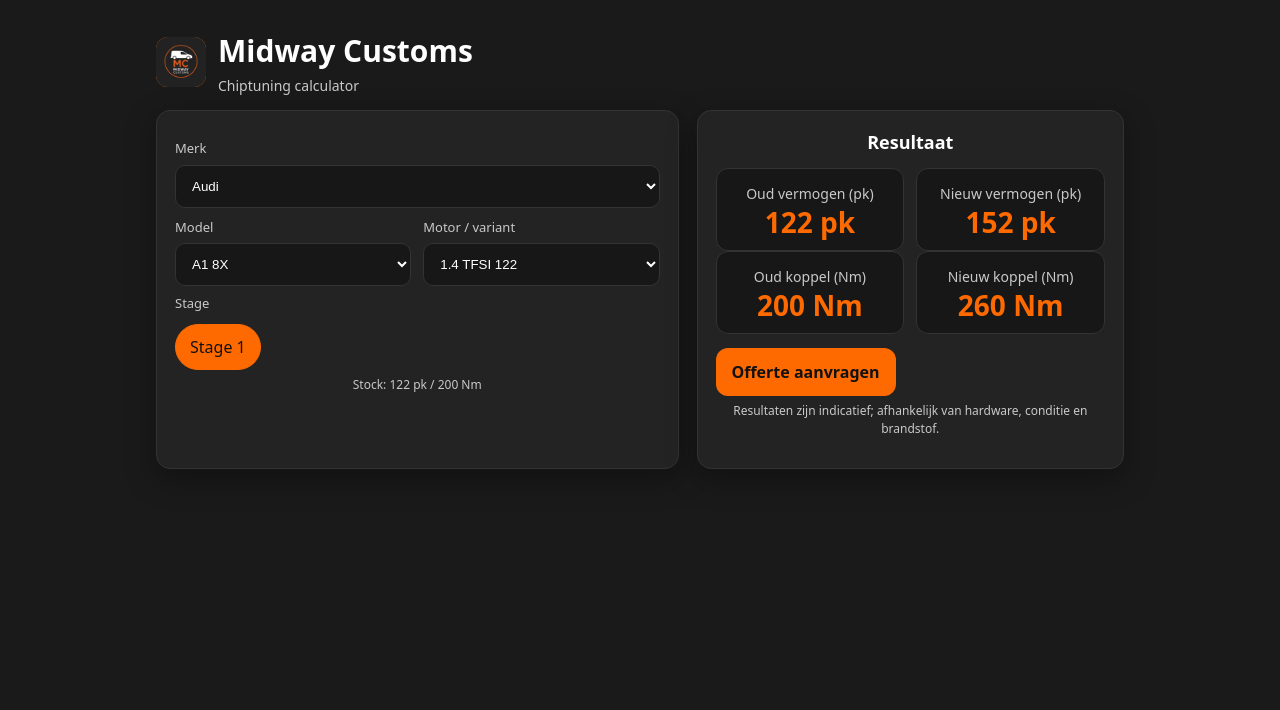
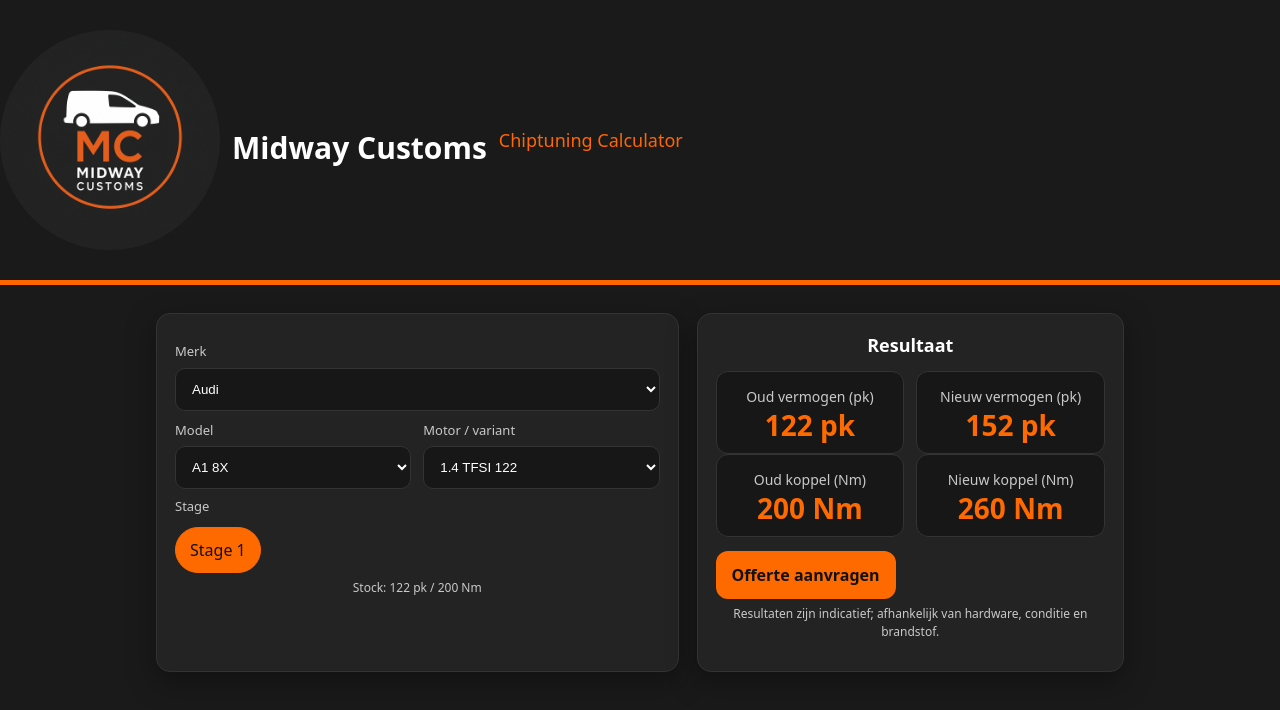
Before and after one commit to idcmvrjon-png/Calculeren, a plain HTML site: page index.html in a window 1280 px wide. Drawn offline with Linux system fonts and the light colour scheme.

Commit message:
Update index.html

```diff
--- a/index.html
+++ b/index.html
@@ -35,12 +35,14 @@
 </style>
 </head>
 <body>
-<div class="wrap">
-  <header>
-    <div class="logo" title="Midway Customs"><img src="logo.PNG" onerror="this.style.display='none';this.parentElement.textContent='MC';" alt="Midway Customs"></div>
-    <div><h1>Midway Customs</h1><p class="sub">Chiptuning calculator</p></div>
+  <header style="text-align:center; background:#1a1a1a; padding:30px 0; border-bottom:5px solid #FF6600;">
+    <img src="logo.PNG" alt="Midway Customs"
+         style="height:220px; max-width:90%; border-radius:50%;">
+    <h1 style="color:#fff; margin-top:15px;">Midway Customs</h1>
+    <p style="color:#FF6600; font-size:18px; margin:0;">Chiptuning Calculator</p>
   </header>
 
+  <div class="wrap">
   <div class="grid">
     <!-- Links: keuze -->
     <section class="card left">
```
